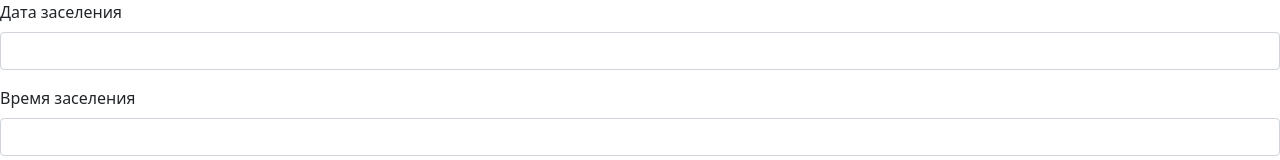
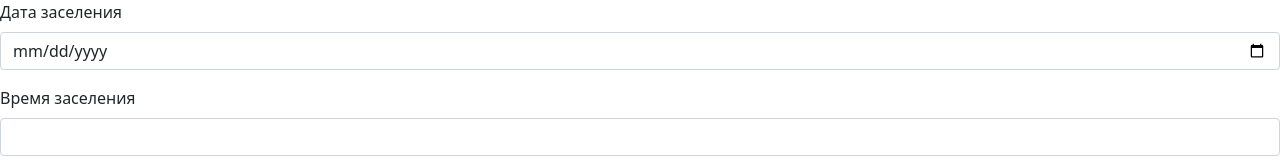
Before and after one commit to mastrjj/mastrjj.github.io, a website: page index.html in a window 1280 px wide. Shown: the top 160 px of the page. Drawn offline with nearby package versions, Linux system fonts and the light colour scheme; a script that the page names is missing.

Commit message:
exp:date-type

```diff
--- a/index.html
+++ b/index.html
@@ -9,7 +9,7 @@
   <body>
     <div class="mb-3">
       <label for="date" class="form-label">Дата заселения</label>
-      <input type="text" class="form-control" id="date">
+      <input type="date" class="form-control" id="date">
     </div>
     <div class="mb-3">
       <label for="time" class="form-label">Время заселения</label>
```
